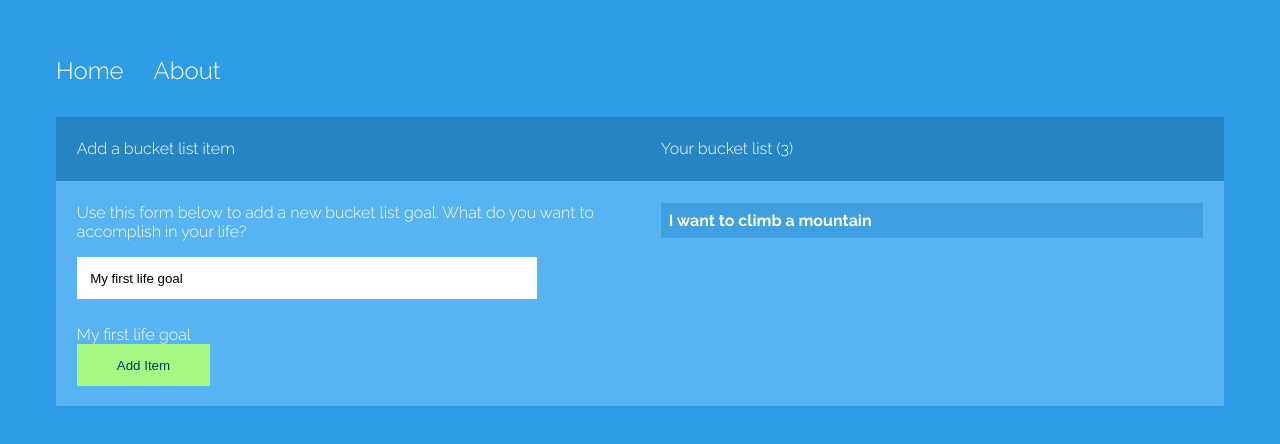
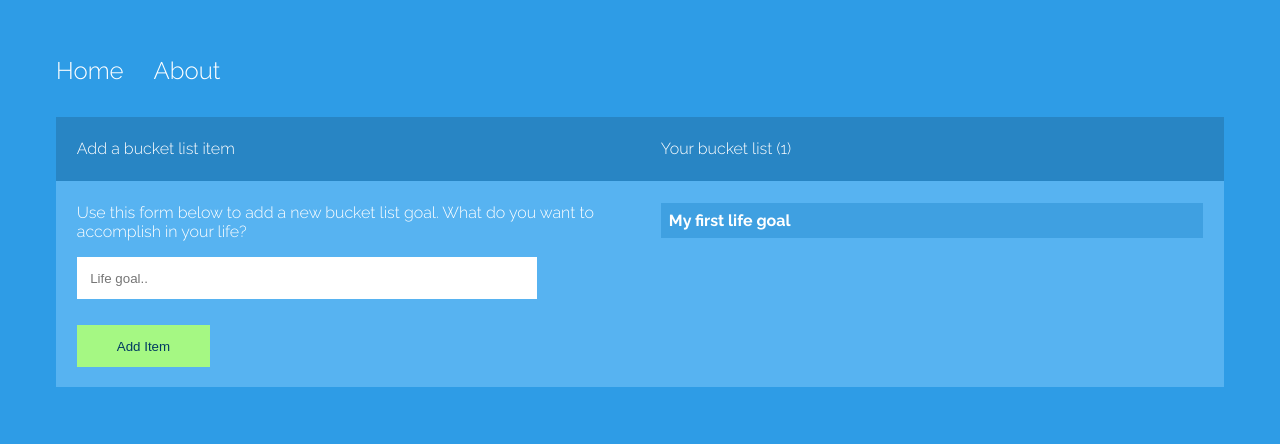
Before and after one commit to tybruno/angular5practice, an Angular app: page / in a window 1280 px wide. Both pictures are taken after a click on the input "Add Item". Shown: the top 444 px of the page. Built offline with nearby package versions, Linux system fonts and the light colour scheme.

Commit message:
Implemented button input

```diff
--- a/src/app/my-new-component/my-new-component.component.html
+++ b/src/app/my-new-component/my-new-component.component.html
@@ -16,17 +16,17 @@
       <!--<input type="text" class="txt" name="item" placeholder="Life goal..">-->
       <!--Two way binding-->
       <input type="text" class="txt" name="item" placeholder="Life goal.." [(ngModel)]="goalText">
-      <br><span>{{goalText}}</span>
+      <!--<br><span>{{goalText}}</span>-->
       <!-- Interpolation -->
       <!--<input type="submit" class="btn" value="{{ btnText }}">-->
-
       <!--THis is how you define property binding with '[ ]'. Basically the same as ({{}})-->
-      <input type="submit" class="btn" [value]=btnText>
+      <input type="submit" class="btn" [value]="btnText" (click) = "addItem()">
     </form>
   </div>
   <div class="col">
-    <p class="life-container">
-      I want to climb a mountain
+    <p class="life-container" *ngFor="let goal of goals">
+      {{goals}}
+
     </p>
   </div>
 </div>
--- a/src/app/my-new-component/my-new-component.component.ts
+++ b/src/app/my-new-component/my-new-component.component.ts
@@ -13,13 +13,20 @@ import { Component, OnInit } from '@angular/core';
 })
 export class MyNewComponentComponent implements OnInit {
 
-  itemCount:number = 3;
+  itemCount:number;
   btnText: string = 'Add Item';
   goalText: string = 'My first life goal';
+  goals = [];
 
   constructor() { }
 
   ngOnInit() {
+    this.itemCount = this.goals.length;
+  }
+  addItem(){
+    this.goals.push(this.goalText);
+    this.goalText = ''; // clears out text once its been submitted.
+    this.itemCount = this.goals.length;
   }
 
 }
```
